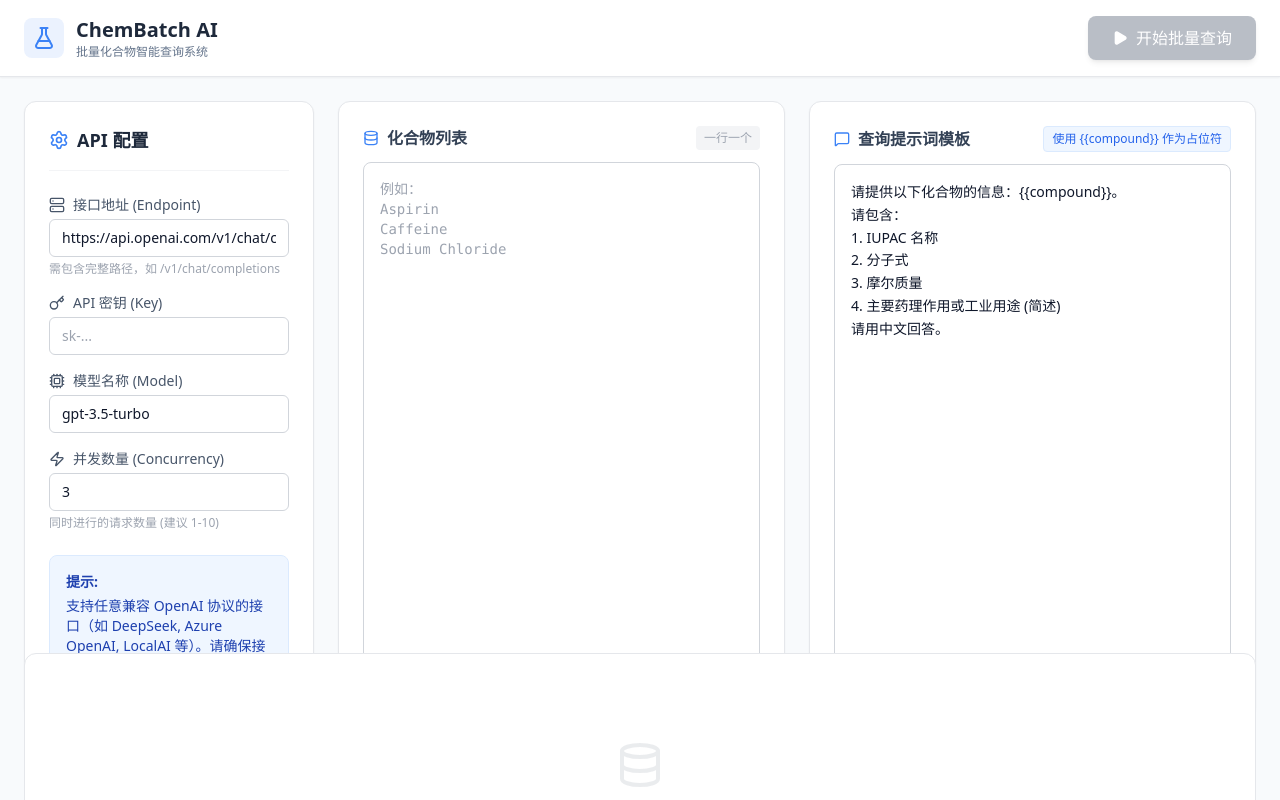
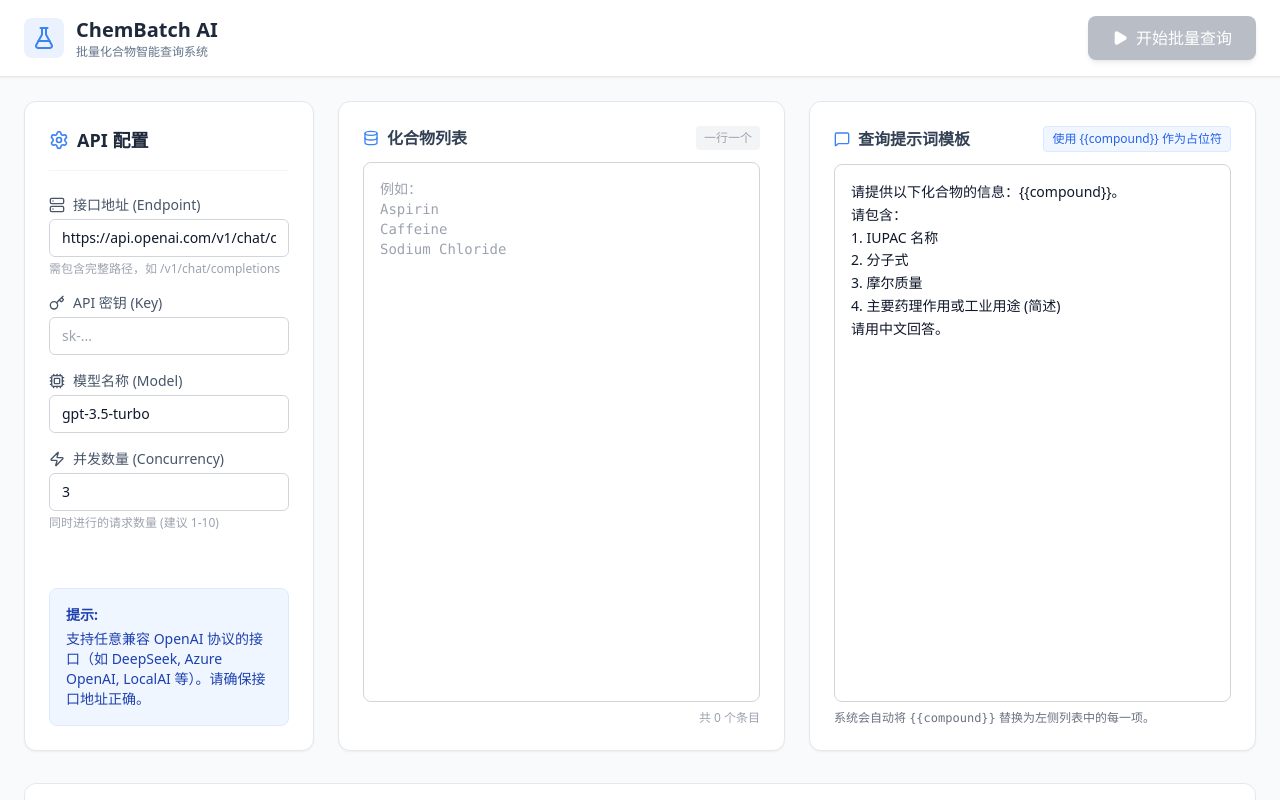
Before and after one commit to shengnan-Luo/Metabolites, a React (Vite) app: page / in a window 1280 px wide. Shown: the top 800 px of the page. Built offline with nearby package versions, Linux system fonts and the light colour scheme.

Commit message:
Refactor App component layout and styles

```diff
--- a/App.tsx
+++ b/App.tsx
@@ -155,9 +155,9 @@ function App() {
   }, []);
 
   return (
-    <div className="flex flex-col h-screen bg-slate-50">
+    <div className="flex flex-col min-h-screen bg-slate-50">
       {/* Header */}
-      <header className="bg-white border-b border-gray-200 px-6 py-4 flex justify-between items-center shadow-sm z-20 shrink-0">
+      <header className="bg-white border-b border-gray-200 px-6 py-4 flex justify-between items-center shadow-sm z-20 shrink-0 sticky top-0">
         <div className="flex items-center gap-3">
           <div className="bg-accent/10 p-2 rounded-lg">
             <FlaskConical className="w-6 h-6 text-accent" />
@@ -208,10 +208,10 @@ function App() {
       </header>
 
       {/* Main Content */}
-      <main className="flex-1 overflow-hidden p-6 flex flex-col gap-8 max-w-[1920px] mx-auto w-full">
+      <main className="p-6 flex flex-col gap-8 max-w-[1920px] mx-auto w-full">
 
         {/* Top Section: Config & Inputs */}
-        <div className="grid grid-cols-1 lg:grid-cols-12 gap-6 h-auto lg:h-[520px] shrink-0">
+        <div className="grid grid-cols-1 lg:grid-cols-12 gap-6 h-auto lg:h-[650px] shrink-0">
           <div className="lg:col-span-3 h-[450px] lg:h-full">
             <ConfigPanel
               config={config}
@@ -231,7 +231,7 @@ function App() {
         </div>
 
         {/* Bottom Section: Results */}
-        <div className="flex-1 min-h-0 relative">
+        <div className="relative">
             {results.length > 0 && !isProcessing && (
                  <button
                  onClick={clearResults}
```
